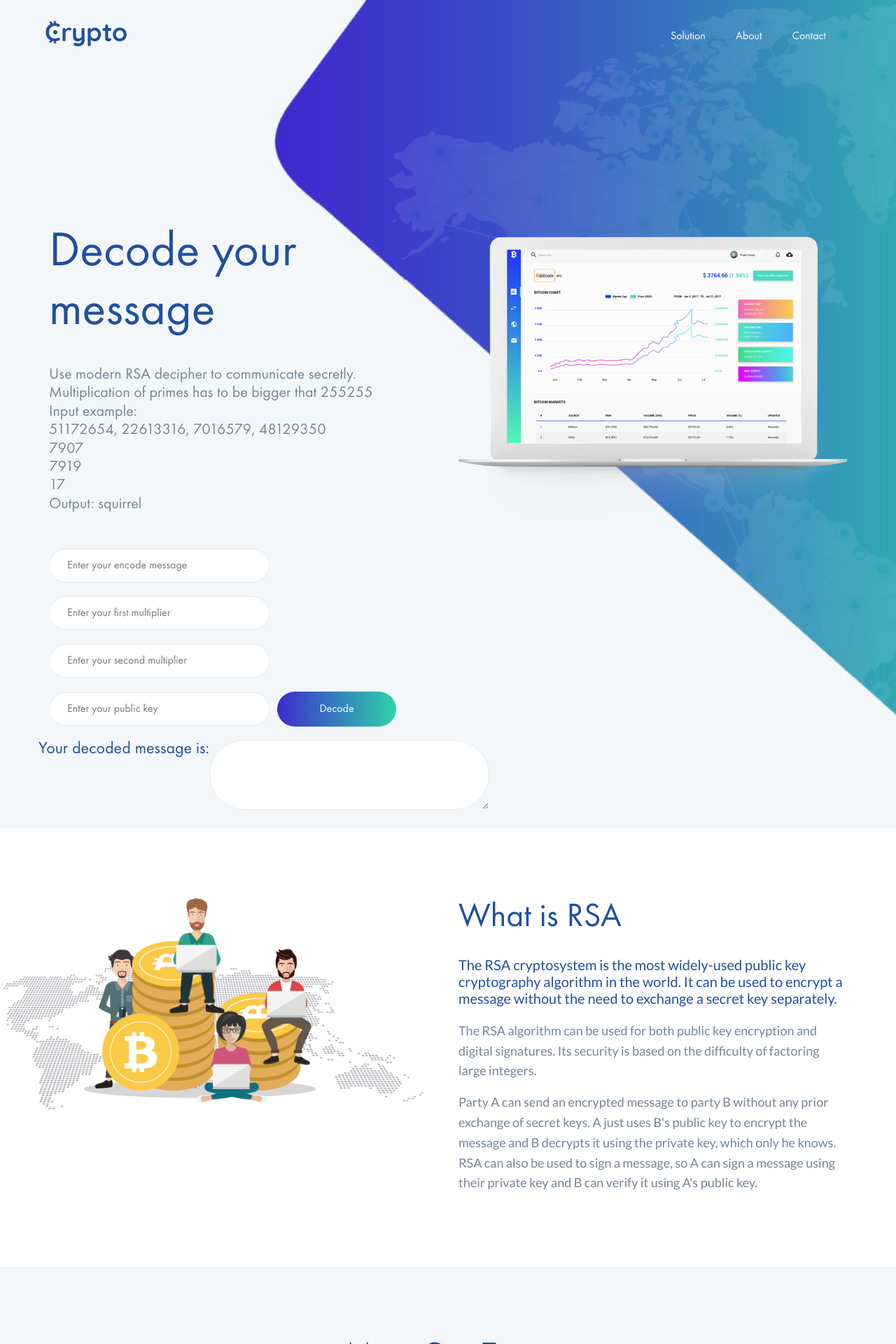
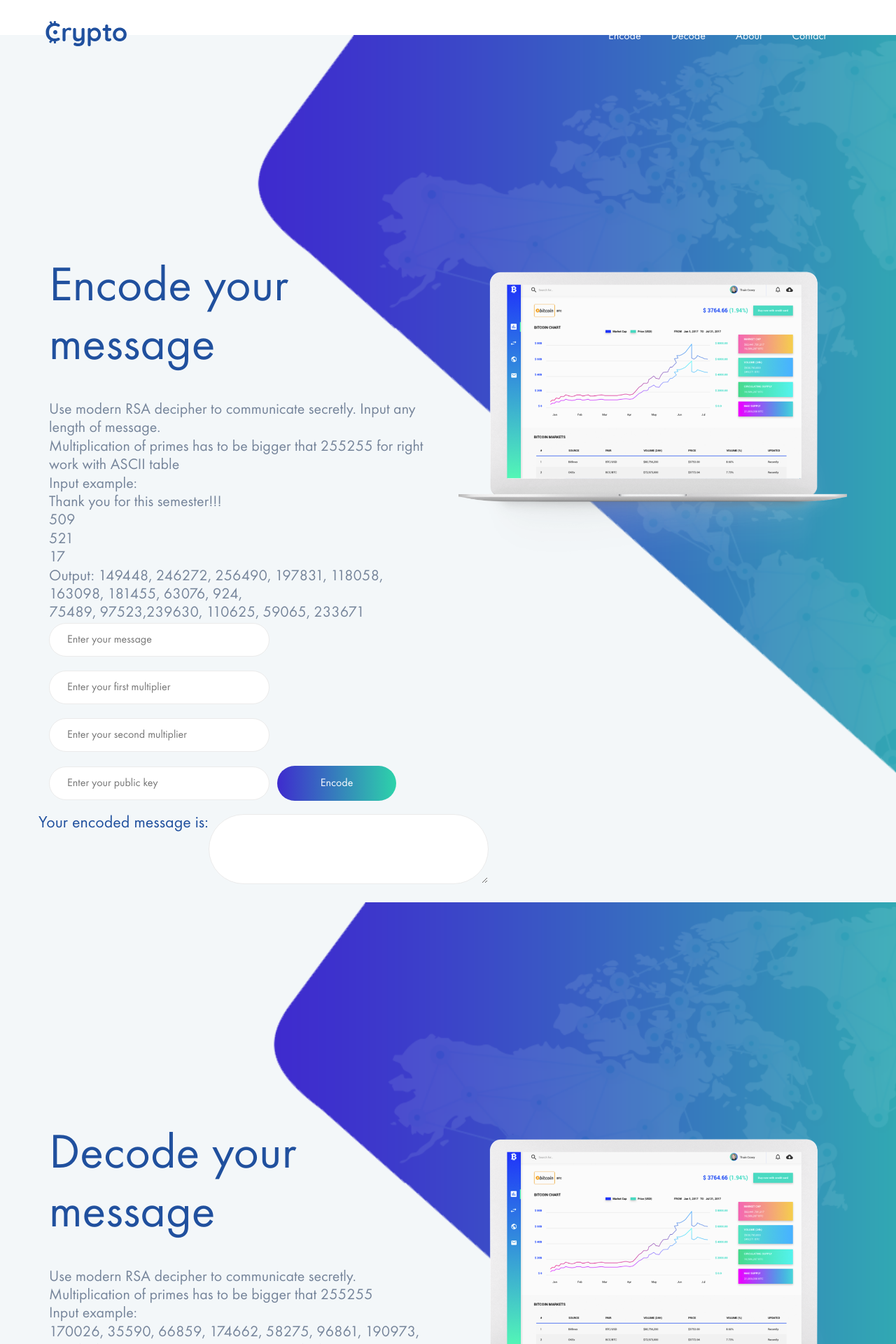
Before and after one commit to denysgerasymuk799/Diskret-math-project, a Flask app: page / in a window 1280 px wide. Shown: the top 1920 px of the page at 70% size. Run offline with Flask 2, Linux system fonts and the light colour scheme; some libraries are stand-ins or nearby versions.

Commit message:
commit after passing task

```diff
--- a/flask_app/RSA.py
+++ b/flask_app/RSA.py
@@ -120,4 +120,6 @@
 
 
 if __name__ == '__main__':
-    print(encoder("squirrel", 509, 521, 17))
+    print(encoder("upload", 509, 521, 17))
+    print(decoder("149448, 246272, 256490, 197831, 118058, 163098,"
+                  " 181455, 63076, 924, 75489, 97523, 239630, 110625, 59065, 233671", 509, 521, 17))
--- a/flask_app/app.py
+++ b/flask_app/app.py
@@ -1,5 +1,5 @@
 from flask import Flask, render_template, request
-from flask_app.RSA import decoder
+from flask_app.RSA import decoder, encoder
 
 app = Flask(__name__)
 
@@ -8,20 +8,44 @@
 def input_profession():
     """
     Function for generating main web-page
-    :return: rendered html template
+    :return: rendered html template with decoded or encoded message
     """
-    response = ""
+    response_decoded = ""
+    response_encoded = ""
+
     if request.method == 'POST':
         response = "Invalid input"
-        message = request.form['message']
-        try:
-            p = int(request.form['p'])
-            q = int(request.form['q'])
-            e = int(request.form['e'])
-            if p * q < 255255:
-                raise ValueError
-        except ValueError:
-            return render_template("index.html", decoded=response)
-        if message and p and q and e:
-            response = decoder(message, p, q, e)
-    return render_template("index.html", decoded=response)
+        simple_message = request.form['message0']
+        encoded_message = request.form['message']
+
+        if simple_message:
+            try:
+                p0 = int(request.form['p0'])
+                q0 = int(request.form['q0'])
+                e0 = int(request.form['e0'])
+                if p0 * q0 < 255255:
+                    raise ValueError
+            except ValueError:
+                return render_template("index.html", decoded=response, encoded=response)
+
+        if encoded_message:
+            try:
+                p = int(request.form['p'])
+                q = int(request.form['q'])
+                e = int(request.form['e'])
+                if p * q < 255255:
+                    raise ValueError
+            except ValueError:
+                return render_template("index.html", decoded=response, encoded=response)
+
+        if simple_message and p0 and q0 and e0:
+            response_encoded = encoder(simple_message, p0, q0, e0)
+
+        if encoded_message and p and q and e:
+            response_decoded = decoder(encoded_message, p, q, e)
+
+    return render_template("index.html", decoded=response_decoded, encoded=response_encoded)
+
+
+if __name__ == '__main__':
+    app.run(debug=True)
--- a/flask_app/templates/index.html
+++ b/flask_app/templates/index.html
@@ -1,7 +1,7 @@
 <!DOCTYPE html>
 <html lang="en">
 <head>
-	<title>Cryptocurrency - Landing Page Template</title>
+	<title>RSA Cipher - Landing Page Template</title>
 	<meta charset="UTF-8">
 	<meta name="description" content="Cryptocurrency Landing Page Template">
 	<meta name="keywords" content="cryptocurrency, unica, creative, html">
@@ -43,7 +43,8 @@
 			<a href="" class="user"><i class="fa fa-user"></i></a>
 			<nav class="main-menu">
 				<ul class="menu-list">
-					<li><a href="#solution">Solution</a></li>
+					<li><a href="#encode">Encode</a></li>
+					<li><a href="#decode">Decode</a></li>
 					<li><a href="#about">About</a></li>
 					<li><a href="#contact">Contact</a></li>
 				</ul>
@@ -53,28 +54,68 @@
 	<!-- Header section end -->
 
 
+	<form class="hero-subscribe-from" method="post">
 		<!-- Hero section -->
 		<section class="hero-section">
-		<div class="container" id="solution">
+			<div class="container" id="encode">
+				<div class="row">
+					<div class="col-md-6 hero-text">
+						<h2>Encode your message</h2>
+						<h4>Use modern RSA decipher to communicate secretly. Input any length of message.<br>
+							Multiplication of primes has to be bigger that 255255 for right work with ASCII table<br>
+							Input example:<br>
+							Thank you for this semester!!!<br>
+							509<br>
+							521<br>
+							17<br>
+							Output: 149448, 246272, 256490, 197831, 118058, 163098, 181455, 63076, 924,<br>
+							75489, 97523,239630, 110625, 59065, 233671
+
+						</h4>
+							<input type="text" placeholder="Enter your message" name="message0">
+							<input type="text" placeholder="Enter your first multiplier" name="p0">
+							<input type="text" placeholder="Enter your second multiplier" name="q0">
+							<input type="text" placeholder="Enter your public key" name="e0">
+							<button class="site-btn sb-gradients">Encode</button>
+					</div>
+					<div class="col-md-6">
+						<img src="static/img/laptop.png" class="laptop-image" alt="">
+					</div>
+
+					<h4>Your encoded message is:</h4>
+					<div class="hero-response">
+						<textarea rows="5" cols="45">{{encoded}}</textarea>
+					</div>
+
+				</div>
+			</div>
+		</section>
+		<!-- Hero section end -->
+
+
+		<!-- Hero section -->
+		<section class="hero-section">
+			<div class="container" id="decode">
 				<div class="row">
 					<div class="col-md-6 hero-text">
 						<h2>Decode your message</h2>
 						<h4>Use modern RSA decipher to communicate secretly. Multiplication of primes has to be bigger that 255255<br>
 							Input example:<br>
-						51172654, 22613316, 7016579, 48129350<br>
-						7907<br>
-						7919<br>
+							170026, 35590, 66859, 174662, 58275, 96861, 190973,<br>
+							173454, 110625, 156080, 16568, 173454,<br>
+							54017, 233671, 249209<br>
+							509<br>
+							521<br>
 							17<br>
-						Output: squirrel
+							Output: It was really interesting !!!
 
 						</h4>
-					<form class="hero-subscribe-from" method="post">
+
 						<input type="text" placeholder="Enter your encode message" name="message">
 						<input type="text" placeholder="Enter your first multiplier" name="p">
 						<input type="text" placeholder="Enter your second multiplier" name="q">
 						<input type="text" placeholder="Enter your public key" name="e">
 						<button class="site-btn sb-gradients">Decode</button>
-					</form>
 					</div>
 					<div class="col-md-6">
 						<img src="static/img/laptop.png" class="laptop-image" alt="">
@@ -88,6 +129,8 @@
 				</div>
 			</div>
 		</section>
+	</form>
+
 	<!-- Hero section end -->
 
 
```
Also changed, not shown: 1 other file. Lines whose indentation alone changed are shown as unchanged.
